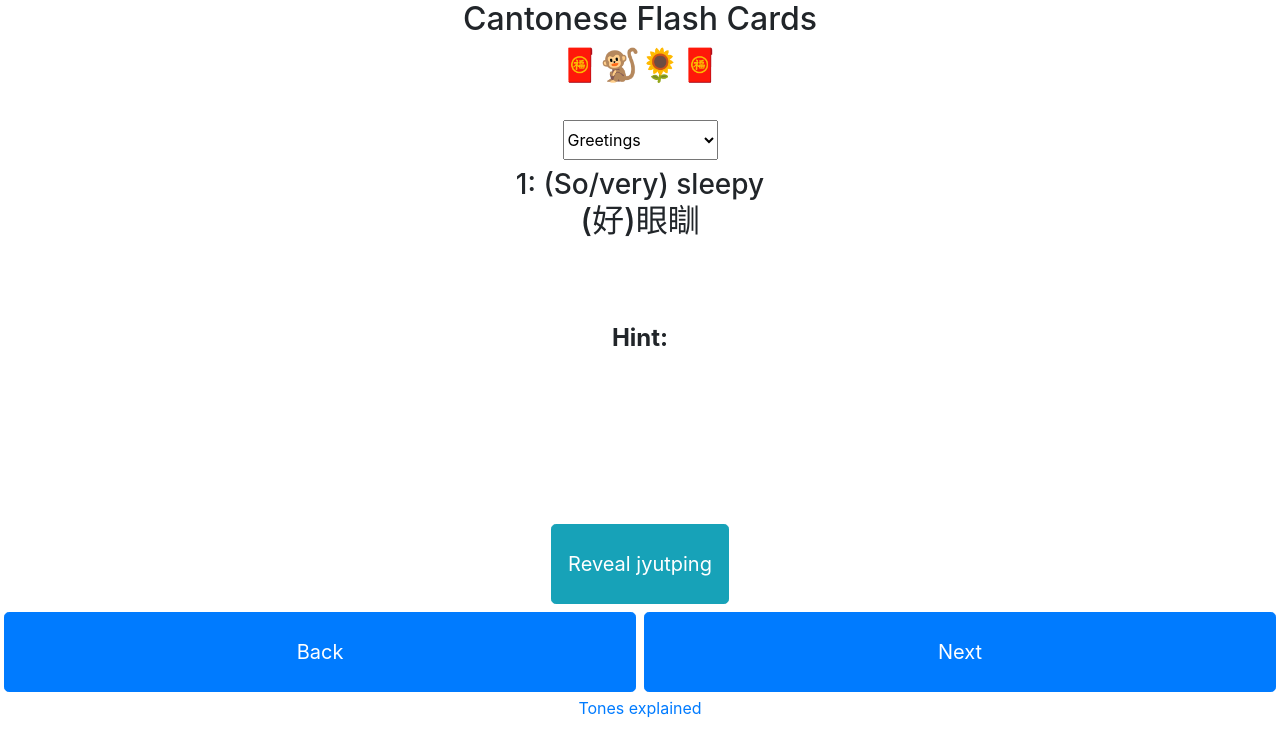
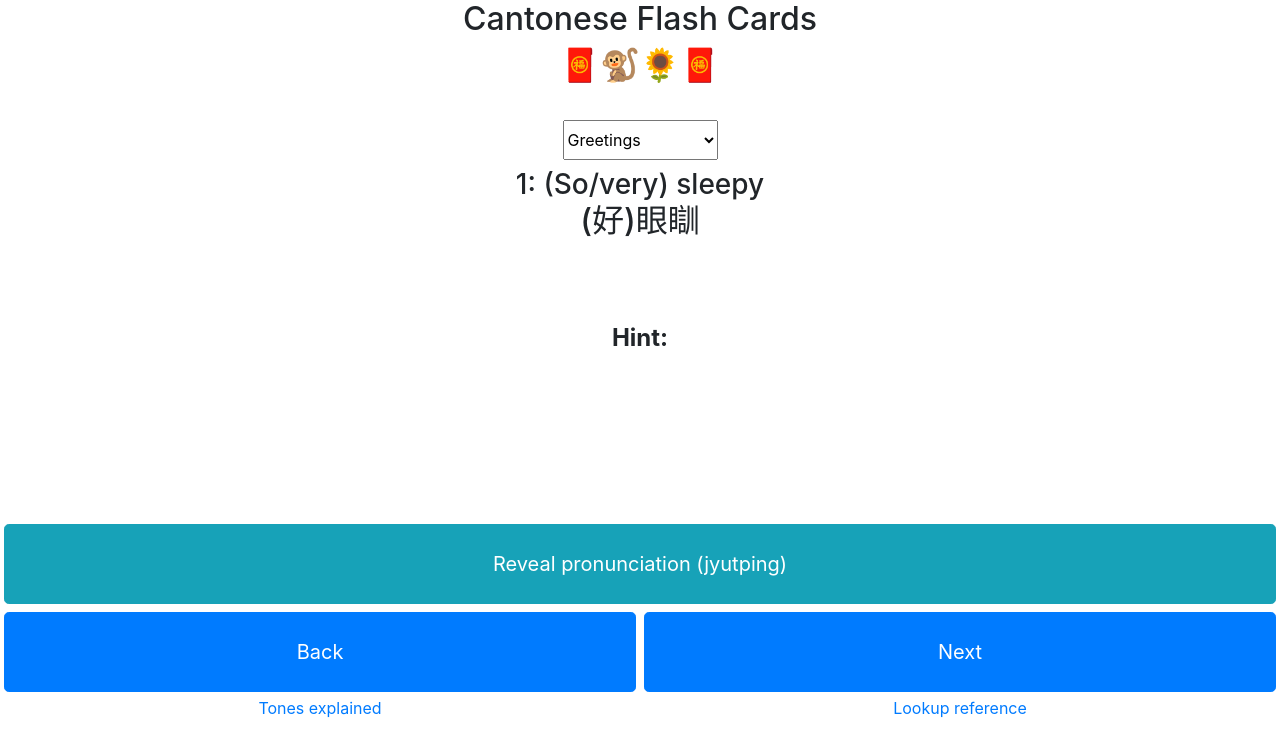
Before and after one commit to codingkudu/cantonese-on-the-go, an Angular app: page / in a window 1280 px wide. Shown: the top 756 px of the page. Built offline with nearby package versions, Linux system fonts and the light colour scheme.

Commit message:
fix up styling, add link to query reference

```diff
--- a/src/app/app.component.css
+++ b/src/app/app.component.css
@@ -45,11 +45,11 @@ button {
   height: 5vh;
 }
 
-.navbuttons {
+.flexcontainer {
   display: flex;
   justify-content: space-evenly
 }
 
-.item {
+.flexitem {
   flex: 1 1 0px;
 }
--- a/src/app/app.component.html
+++ b/src/app/app.component.html
@@ -27,14 +27,19 @@
     <h2>{{jyutping}} </h2>
   </div>
 
-  <div>
-    <button type="button" class="btn btn-info btn-lg" (click)="revealPronunciation()">Reveal jyutping </button>
+  <div class="flexcontainer">
+    <button type="button" class="btn btn-info btn-lg flexitem" (click)="revealPronunciation()">Reveal pronunciation
+      (jyutping)
+    </button>
   </div>
 
-  <div class="navbuttons">
-    <button type="button" class="btn btn-primary btn-lg item" (click)="nextPhrase(false)">Back</button>
-    <button type="button" class="btn btn-primary btn-lg item" (click)="nextPhrase(true)">Next</button>
+  <div class="flexcontainer">
+    <button type="button" class="btn btn-primary btn-lg flexitem" (click)="nextPhrase(false)">Back</button>
+    <button type="button" class="btn btn-primary btn-lg flexitem" (click)="nextPhrase(true)">Next</button>
   </div>
 
-  <a class="footer" target="_blank" href="https://en.wikipedia.org/wiki/Jyutping#Tones">Tones explained</a>
+  <div class="footer flexcontainer">
+    <a class="flexitem" target="_blank" href="https://en.wikipedia.org/wiki/Jyutping#Tones">Tones explained</a>
+    <a class="flexitem" target="_blank" [href]="'http://cantonese.org/search.php?q=' + zhHK">Lookup reference</a>
+  </div>
 </div>
```
Also changed, not shown: 4 other files (tests, documents, lock files or other folders).
